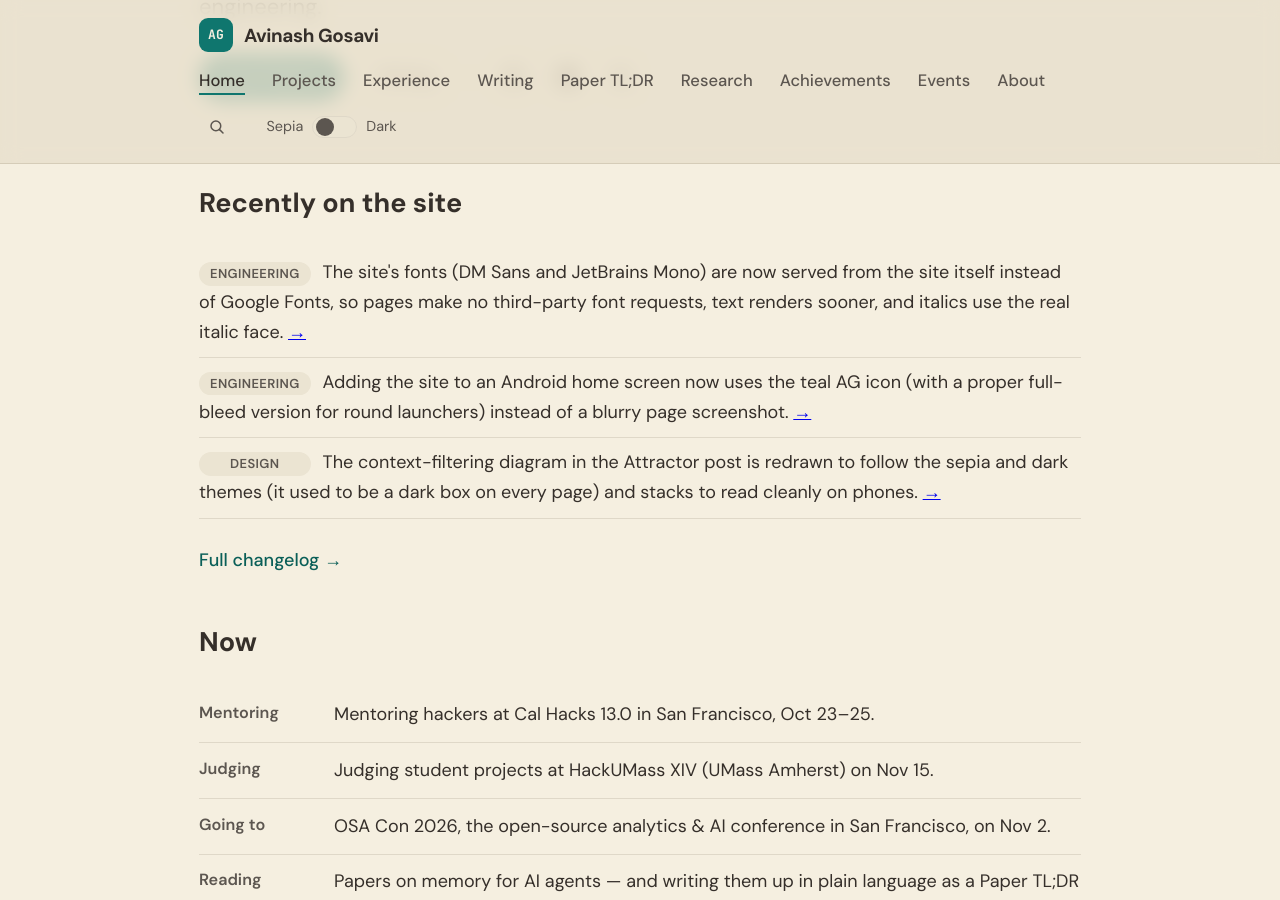
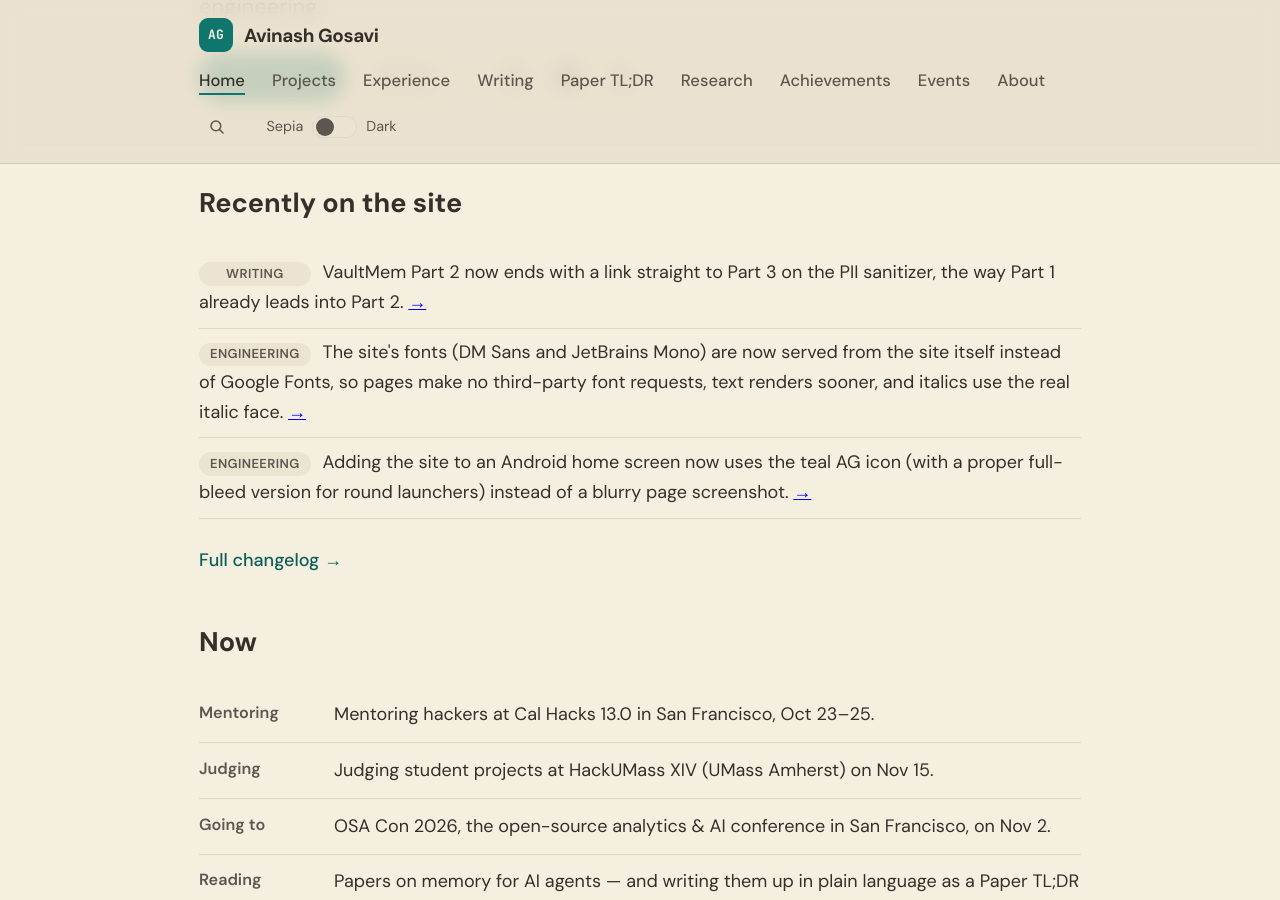
Before and after one commit to aag1091-alt/avinashgosavi.com, a Jekyll site: the page built from index.md, in a window 1280 px wide and 900 px high, scrolled down 554 px. Built offline with Jekyll 4.4.1, drawn with Linux system fonts in a browser that asks for light colours.

Commit message:
VaultMem Part 2 links on to Part 3; now.yml checked
Co-Authored-By: Claude <noreply@anthropic.com>

```diff
--- a/_data/changelog.yml
+++ b/_data/changelog.yml
@@ -1,5 +1,9 @@
 # Public changelog shown on /changelog and (latest 3) on the homepage.
 # Newest first. desk: Writing | Design | Engineering
+- date: 2026-10-21
+  desk: Writing
+  text: VaultMem Part 2 now ends with a link straight to Part 3 on the PII sanitizer, the way Part 1 already leads into Part 2.
+  link: /post/vaultmem-part-2-multimodal-temporal-backends/
 - date: 2026-10-21
   desk: Engineering
   text: The site's fonts (DM Sans and JetBrains Mono) are now served from the site itself instead of Google Fonts, so pages make no third-party font requests, text renders sooner, and italics use the real italic face.
--- a/_data/now.yml
+++ b/_data/now.yml
@@ -1,5 +1,5 @@
 # Shown on /now and (first 4) on the homepage. Update `updated` when editing.
-updated: 2026-10-20
+updated: 2026-10-21
 items:
   - label: Mentoring
     text: Mentoring hackers at Cal Hacks 13.0 in San Francisco, Oct 23–25.
--- a/_posts/2026-03-28-vaultmem-part-2-multimodal-temporal-backends.md
+++ b/_posts/2026-03-28-vaultmem-part-2-multimodal-temporal-backends.md
@@ -302,6 +302,8 @@ The library is at v0.2.1. The things I'm thinking about for v0.3.0:
 
 The paper targeting ACM CCS 2026 is in progress.
 
+[VaultMem Part 3 — Hiding PII from Your LLM Provider →](/post/vaultmem-part-3-pii-sanitizer/)
+
 ---
 
 > `pip install vaultmem` · [GitHub](https://github.com/aag1091-alt/vaultmem-sdk) · [Preprint](https://doi.org/10.5281/zenodo.19154079) · [Live demo](https://vaultmem-demo.streamlit.app)
```
